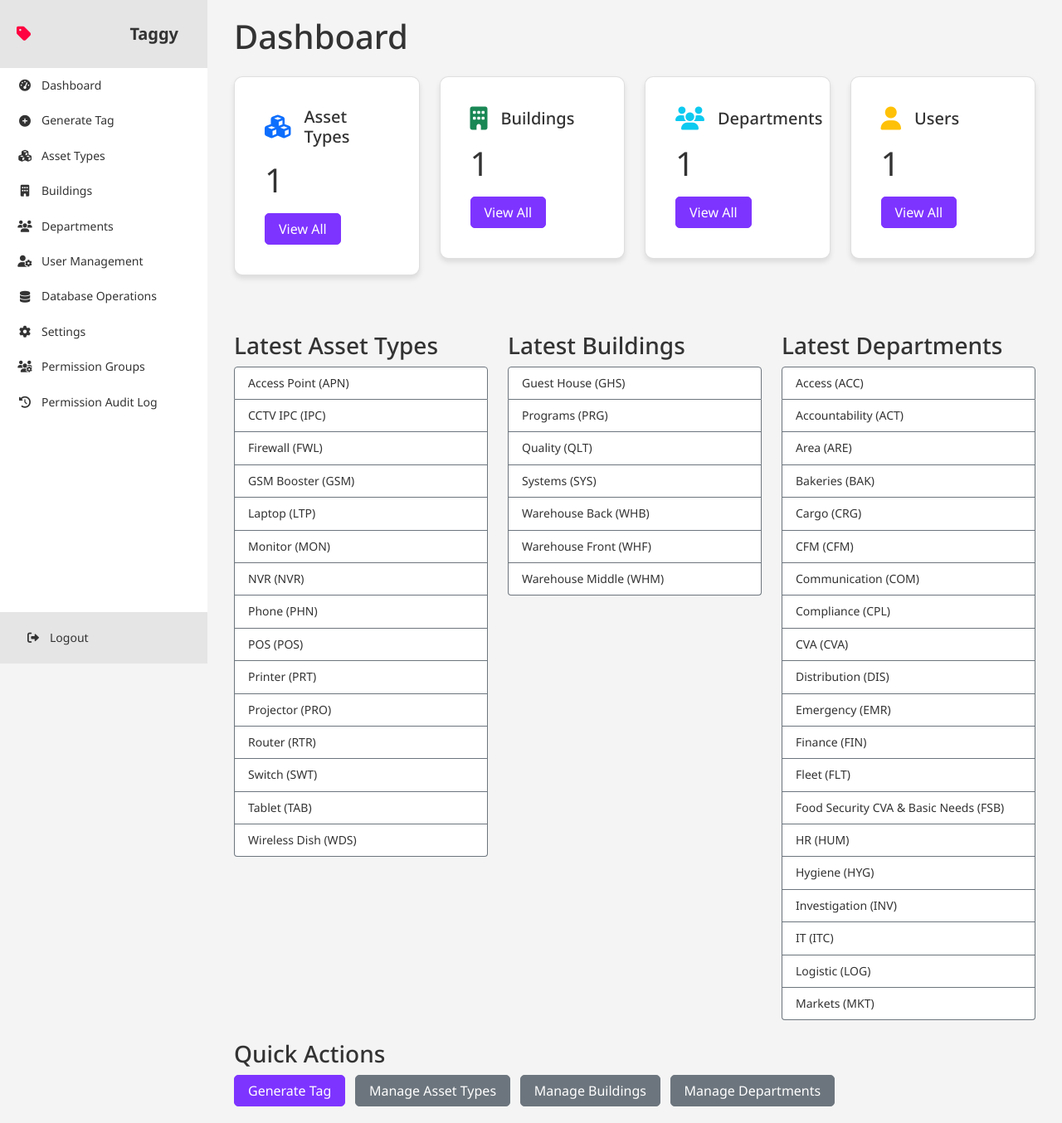
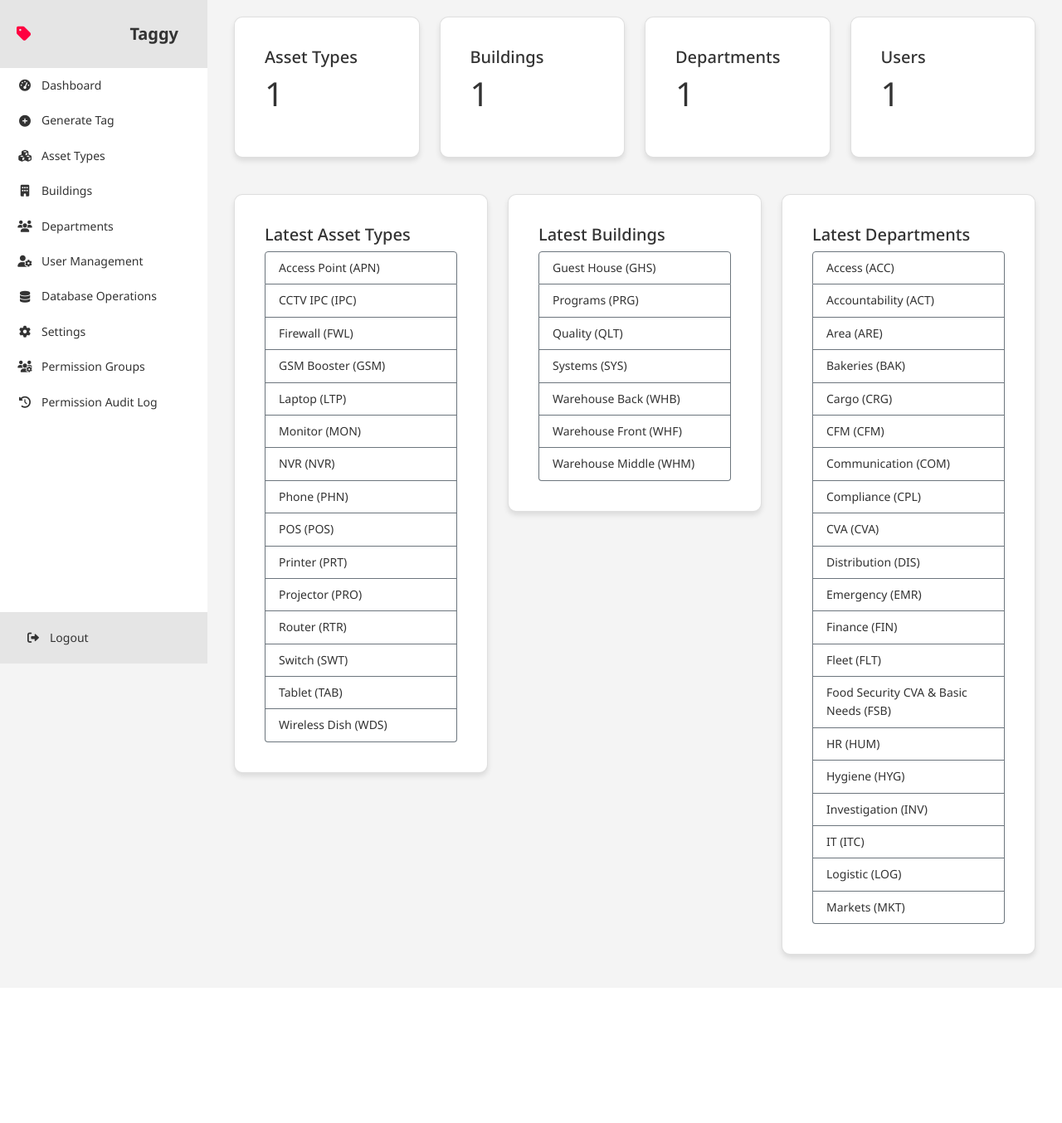
Before and after one commit to amworx/tagger, a Flask app: template app/templates/dashboard.html in a window 1280 px wide. Shown: the whole page at 83% size. After the commit the page ends 1160 px from the top, so only its background shows below. Run offline with Flask 2, Linux system fonts and the light colour scheme; a user stored in the database is signed in; data comes from the database, SQL or seed files in the repository; tables that the repository leaves empty hold one stand-in row (values such as "Sample post"); the template is opened without the code that fills it: values that come from a table or form of the project are taken from there, most other values are stand-ins (such as "Sample title", 1, 10 or a date in 2020); some libraries are stand-ins or nearby versions.

Commit message:
404 error

```diff
--- a/app/__init__.py
+++ b/app/__init__.py
@@ -53,6 +53,7 @@ def create_app(config_class=Config):
     login_manager.login_view = 'auth.login'
     login_manager.login_message_category = 'info'
 
+    # Register blueprints
     from app.routes import bp as main_bp
     app.register_blueprint(main_bp)
 
--- a/app/routes/__init__.py
+++ b/app/routes/__init__.py
@@ -2,5 +2,5 @@ from flask import Blueprint
 
 bp = Blueprint('main', __name__)
 
-from app.routes import permissions
-from . import routes  # Import your main routes
+from app.routes import routes  # Import routes first
+from app.routes import permissions  # Then import permissions
--- a/app/templates/dashboard.html
+++ b/app/templates/dashboard.html
@@ -4,78 +4,72 @@
 
 {% block content %}
 <div class="container">
-    <h1 class="mb-4">Dashboard</h1>
-
     <div class="row">
-        <div class="col-md-3 mb-4">
+        <!-- Statistics Cards -->
+        <div class="col-md-3">
             <div class="card">
                 <div class="card-body">
-                    <div class="d-flex align-items-center mb-3">
-                        <i class="fas fa-cubes fa-2x text-primary me-3"></i>
-                        <h5 class="card-title mb-0">Asset Types</h5>
-                    </div>
-                    <p class="card-text display-4">{{ total_asset_types }}</p>
-                    <a href="{{ url_for('main.asset_type_list') }}" class="btn btn-primary">View All</a>
+                    <h5 class="card-title">Asset Types</h5>
+                    <p class="display-4">{{ total_asset_types }}</p>
                 </div>
             </div>
         </div>
-        <div class="col-md-3 mb-4">
+        <div class="col-md-3">
             <div class="card">
                 <div class="card-body">
-                    <div class="d-flex align-items-center mb-3">
-                        <i class="fas fa-building fa-2x text-success me-3"></i>
-                        <h5 class="card-title mb-0">Buildings</h5>
-                    </div>
-                    <p class="card-text display-4">{{ total_buildings }}</p>
-                    <a href="{{ url_for('main.building_list') }}" class="btn btn-primary">View All</a>
+                    <h5 class="card-title">Buildings</h5>
+                    <p class="display-4">{{ total_buildings }}</p>
                 </div>
             </div>
         </div>
-        <div class="col-md-3 mb-4">
+        <div class="col-md-3">
             <div class="card">
                 <div class="card-body">
-                    <div class="d-flex align-items-center mb-3">
-                        <i class="fas fa-users fa-2x text-info me-3"></i>
-                        <h5 class="card-title mb-0">Departments</h5>
-                    </div>
-                    <p class="card-text display-4">{{ total_departments }}</p>
-                    <a href="{{ url_for('main.department_list') }}" class="btn btn-primary">View All</a>
+                    <h5 class="card-title">Departments</h5>
+                    <p class="display-4">{{ total_departments }}</p>
                 </div>
             </div>
         </div>
-        <div class="col-md-3 mb-4">
+        <div class="col-md-3">
             <div class="card">
                 <div class="card-body">
-                    <div class="d-flex align-items-center mb-3">
-                        <i class="fas fa-user fa-2x text-warning me-3"></i>
-                        <h5 class="card-title mb-0">Users</h5>
-                    </div>
-                    <p class="card-text display-4">{{ total_users }}</p>
-                    <a href="{{ url_for('main.user_list') }}" class="btn btn-primary">View All</a>
+                    <h5 class="card-title">Users</h5>
+                    <p class="display-4">{{ total_users }}</p>
                 </div>
             </div>
         </div>
     </div>
 
+    <!-- Recent Items -->
     <div class="row mt-4">
         <div class="col-md-4">
-            <h3>Latest Asset Types</h3>
+            <div class="card">
+                <div class="card-body">
+                    <h5 class="card-title">Latest Asset Types</h5>
                     <ul class="list-group">
                         {% for asset_type in latest_asset_types %}
                         <li class="list-group-item">{{ asset_type.title }} ({{ asset_type.code }})</li>
                         {% endfor %}
                     </ul>
                 </div>
+            </div>
+        </div>
         <div class="col-md-4">
-            <h3>Latest Buildings</h3>
+            <div class="card">
+                <div class="card-body">
+                    <h5 class="card-title">Latest Buildings</h5>
                     <ul class="list-group">
                         {% for building in latest_buildings %}
                         <li class="list-group-item">{{ building.title }} ({{ building.code }})</li>
                         {% endfor %}
                     </ul>
                 </div>
+            </div>
+        </div>
         <div class="col-md-4">
-            <h3>Latest Departments</h3>
+            <div class="card">
+                <div class="card-body">
+                    <h5 class="card-title">Latest Departments</h5>
                     <ul class="list-group">
                         {% for department in latest_departments %}
                         <li class="list-group-item">{{ department.title }} ({{ department.code }})</li>
@@ -83,14 +77,6 @@
                     </ul>
                 </div>
             </div>
-
-    <div class="row mt-4">
-        <div class="col-md-12">
-            <h3>Quick Actions</h3>
-            <a href="{{ url_for('main.generate_tag') }}" class="btn btn-primary me-2">Generate Tag</a>
-            <a href="{{ url_for('main.asset_type_list') }}" class="btn btn-secondary me-2">Manage Asset Types</a>
-            <a href="{{ url_for('main.building_list') }}" class="btn btn-secondary me-2">Manage Buildings</a>
-            <a href="{{ url_for('main.department_list') }}" class="btn btn-secondary me-2">Manage Departments</a>
         </div>
     </div>
 </div>
```
Also changed, not shown: app/routes/routes.py (+34 -1 lines). Lines whose indentation alone changed are shown as unchanged.
